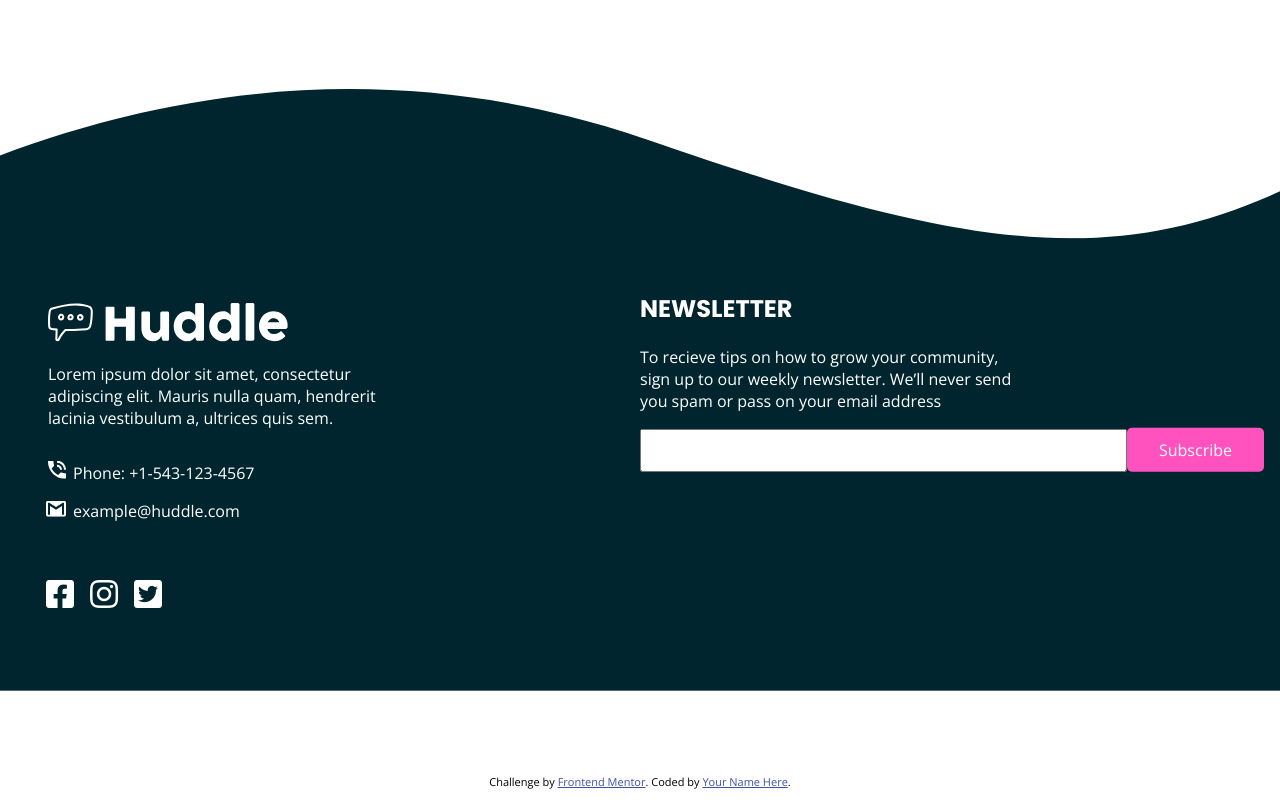
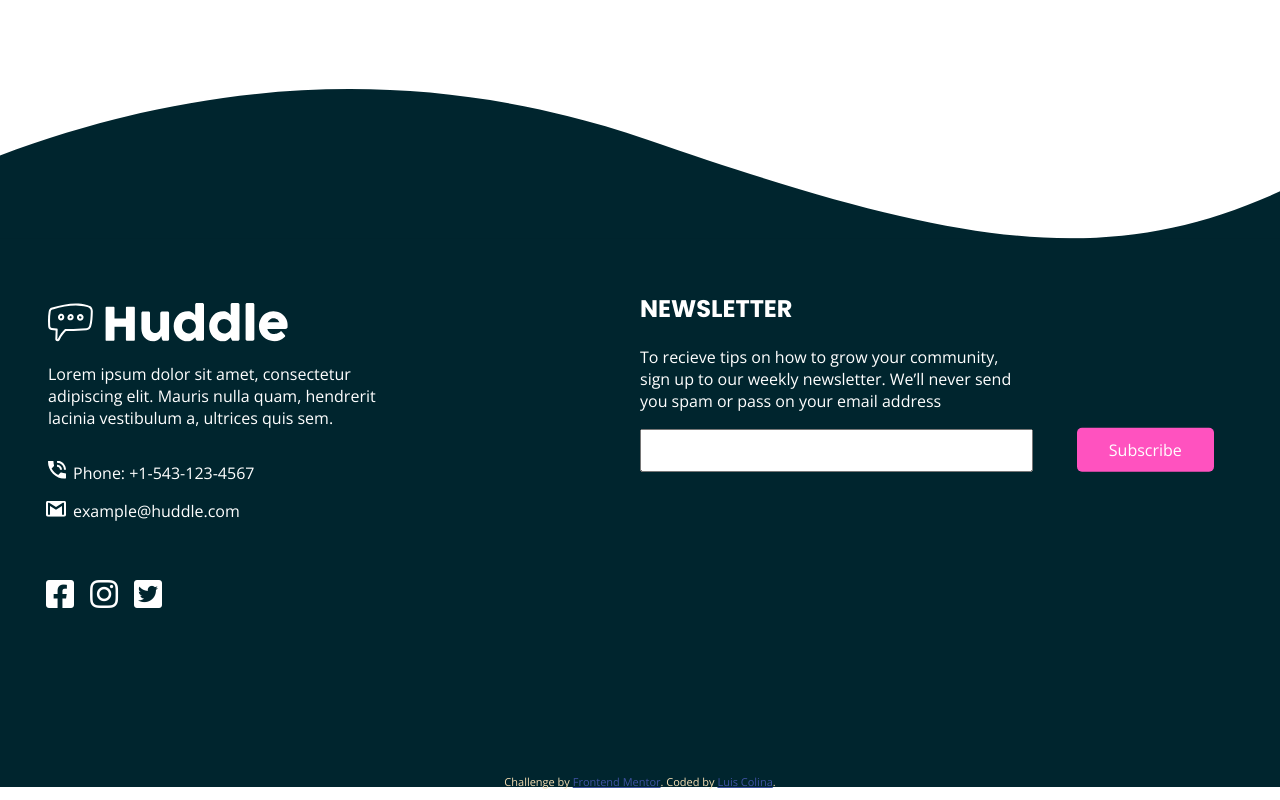
Before and after one commit to Silkiercomet/huddle-landing-page, a plain HTML site: page index.html in a window 1280 px wide. Shown: the part 4203-5003 px from the top of the page. Drawn offline with nearby package versions, Linux system fonts and the light colour scheme.

Commit message:
Update index.html

```diff
--- a/index.html
+++ b/index.html
@@ -23,6 +23,8 @@
       .attribution {
         font-size: 11px;
         text-align: center;
+        position: relative;
+        color: wheat;
       }
       .attribution a {
         color: hsl(228, 45%, 44%);
@@ -155,16 +157,24 @@
           newsletter. We’ll never send you spam or pass on your email address
         </p>
         <div class="email-input">
+          <div class="mail">
+            <input type="email" name="email-arial" id="input-email" />
+            <p class="invalid-mail">check your email please</p>
+          </div>
+
+          <a href="" class="btn-f btn">Subscribe</a>
+        </div>
+        <!-- <div class="email-input">
           <input type="email" name="email-arial" id="input-email" />
           <a href="" class="btn-f btn">Subscribe</a>
-        </div>
+        </div> -->
       </div>
     </footer>
-
+    <div class="green"></div>
 
     <p class="attribution">
       Challenge by <a href="https://www.frontendmentor.io?ref=challenge" target="_blank">Frontend Mentor</a>.
-      Coded by <a href="#">Your Name Here</a>.
+      Coded by <a href="#">Luis Colina</a>.
     </p>
 
   </body>
```
